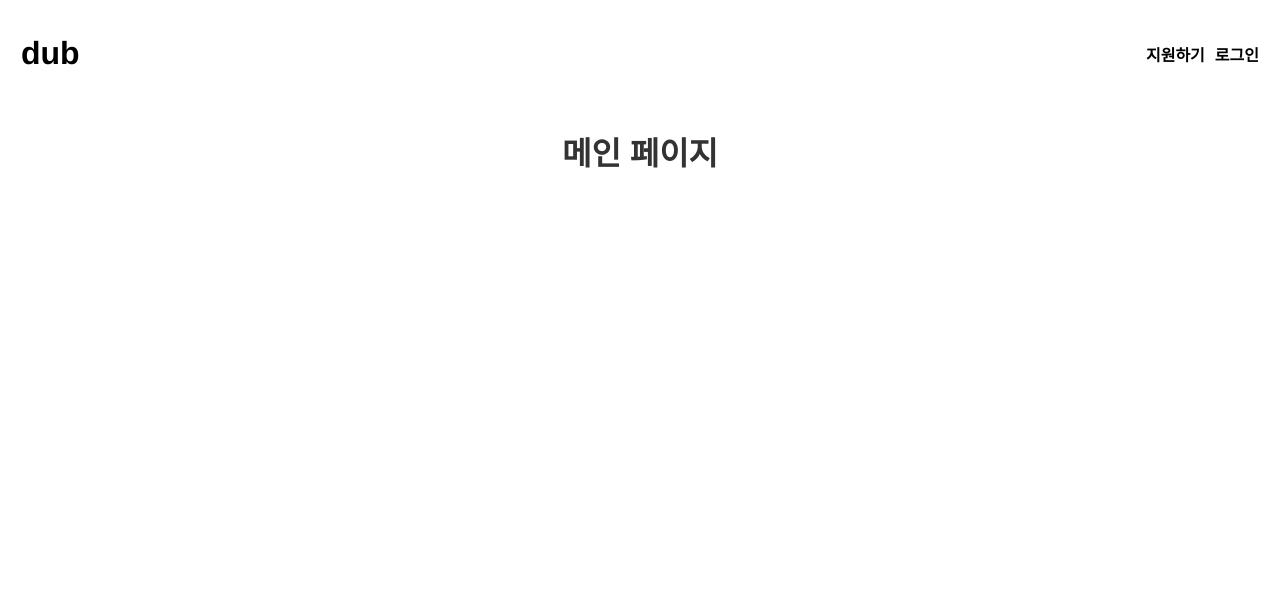
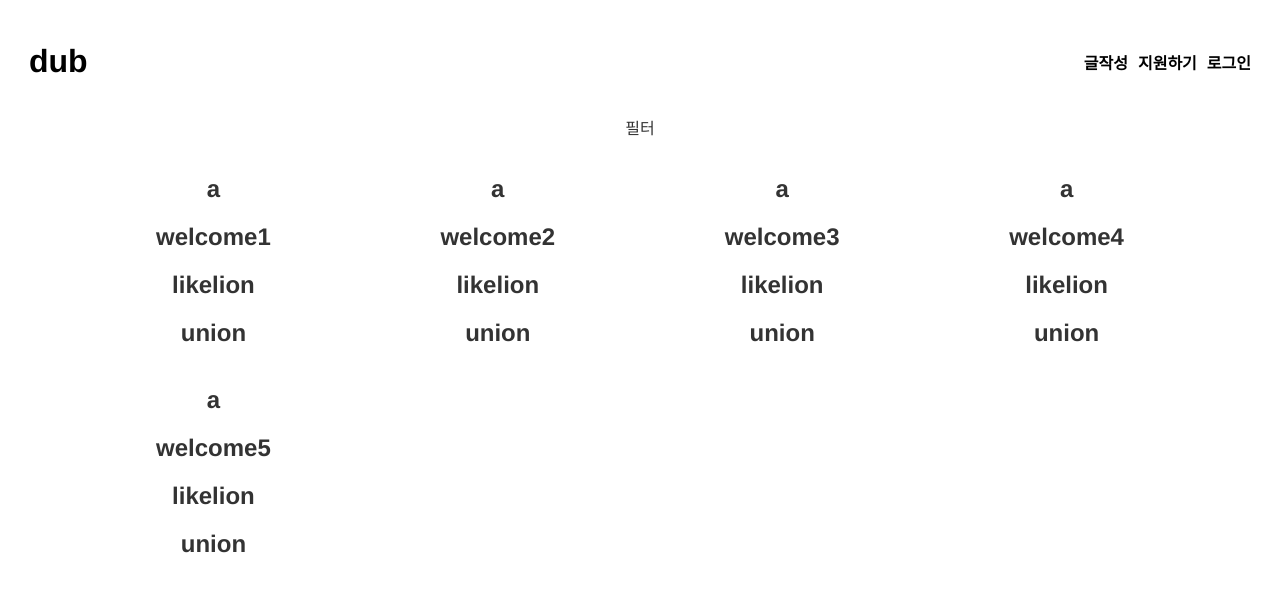
Before and after one commit to Likelion-Kwangwoon/dub_club_wanted, a React (Create React App) app in the folder dub/: page / in a window 1280 px wide. Shown: the top 592 px of the page. Built offline with nearby package versions, Linux system fonts and the light colour scheme.

Commit message:
feat: mainPage grid
메인페이지 레이아웃 작성 및 더미데이터 만들기
탑바에 글작성 버튼 만들기

```diff
--- a/dub/src/Router.js
+++ b/dub/src/Router.js
@@ -3,6 +3,7 @@ import React, { Fragment } from 'react';
 import MainPage from './components/main/mainPage';
 import TopBar from './components/navigation/topBar';
 import LoginPage from './components/navigation/loginPage/loginPage';
+import DetailInput from './components/detailInput/detailInput';
 function Router() {
   return(
     <BrowserRouter>
@@ -13,6 +14,7 @@ function Router() {
         <Routes>
           <Route path='/' element={<MainPage />} />
           <Route path='/loginpage' element={<LoginPage />} />
+          <Route path='/detailinput' element={<DetailInput />} />
         </Routes>
       </Fragment>
     </BrowserRouter>
--- /dev/null
+++ b/dub/src/components/detailInput/detailInput.jsx
@@ -0,0 +1,9 @@
+import React from 'react';
+
+function DetailInput() {
+  return(
+    <div>clubdetail작성페이지</div>
+  )
+}
+
+export default DetailInput;
--- /dev/null
+++ b/dub/src/components/main/clubFilter.jsx
@@ -0,0 +1,9 @@
+import React from 'react';
+
+function ClubFilter() {
+  return(
+    <div>필터</div>
+  )
+}
+
+export default ClubFilter;
--- /dev/null
+++ b/dub/src/components/main/clubList.jsx
@@ -0,0 +1,29 @@
+import React from 'react';
+import clubdata from "../../dummy/clubdata.json";
+import './clubList.scss'
+function ClubList() {
+  const data = clubdata;
+  return(
+    <div className='Club-container'>
+      <ul className='Club-list'>
+        {
+          data.club.map((club) => {
+            return (
+              <li className='Club-card-container'>
+                <div className='Club-card'>
+                  <h2>{club.image}</h2>
+                  <h2>{club.title}</h2>
+                  <h2>{club.name}</h2>
+                  <h2>{club.category}</h2>
+                </div>
+              </li>
+            )
+          })
+        }
+
+      </ul>
+    </div>
+  )
+}
+
+export default ClubList;
--- /dev/null
+++ b/dub/src/components/main/clubList.scss
@@ -0,0 +1,18 @@
+.Club-container {
+  display:flex;
+  flex-direction: column;
+  flex-wrap : wrap;
+  width: 100%;
+}
+.Club-list {
+  list-style: none;
+  padding:0px;
+}
+.Club-card-container {
+  width: 25%;
+  float: left;
+}
+.Club-card {
+  width:100%;
+  height: 100%;
+}
--- a/dub/src/components/main/mainPage.jsx
+++ b/dub/src/components/main/mainPage.jsx
@@ -1,9 +1,12 @@
 import React from 'react';
-
+import ClubList from './clubList';
+import './mainPage.scss';
+import ClubFilter from './clubFilter';
 function MainPage() {
   return(
-    <div>
-      <h1> 메인 페이지 </h1>
+    <div className='main-page'>
+      <ClubFilter />
+      <ClubList />
     </div>
   )
 }
--- a/dub/src/components/main/mainPage.scss
+++ b/dub/src/components/main/mainPage.scss
@@ -1,3 +1,4 @@
-.div {
-  padding-top: 75px;
+.main-page {
+  width: 90%;
+  margin: 0 auto;
 }
--- a/dub/src/components/navigation/topBar.jsx
+++ b/dub/src/components/navigation/topBar.jsx
@@ -10,11 +10,15 @@ function TopBar() {
   const gotoLogin = () => {
     navigate("/loginpage");
   }
+  const gotoInput = () => {
+    navigate("/detailinput");
+  }
 
   return(
     <header>
       <span onClick={gotoMain}><h1>dub</h1></span>
       <nav>
+        <span onClick={gotoInput}>글작성</span>
         <span>지원하기</span>
         <span onClick={gotoLogin}>로그인</span>
       </nav>
--- /dev/null
+++ b/dub/src/dummy/clubdata.json
@@ -0,0 +1,34 @@
+{
+  "club" :[
+    {
+      "image": "a",
+      "title": "welcome1",
+      "name" : "likelion",
+      "category" : "union"
+    },
+    {
+      "image": "a",
+      "title": "welcome2",
+      "name" : "likelion",
+      "category" : "union"
+    },
+    {
+      "image": "a",
+      "title": "welcome3",
+      "name" : "likelion",
+      "category" : "union"
+    },
+    {
+      "image": "a",
+      "title": "welcome4",
+      "name" : "likelion",
+      "category" : "union"
+    },
+    {
+      "image": "a",
+      "title": "welcome5",
+      "name" : "likelion",
+      "category" : "union"
+    }
+  ]
+}
--- a/dub/src/index.scss
+++ b/dub/src/index.scss
@@ -1,22 +1,8 @@
-body {
-  margin: 0;
-  font-family: -apple-system, BlinkMacSystemFont, 'Segoe UI', 'Roboto', 'Oxygen',
-    'Ubuntu', 'Cantarell', 'Fira Sans', 'Droid Sans', 'Helvetica Neue',
-    sans-serif;
-  -webkit-font-smoothing: antialiased;
-  -moz-osx-font-smoothing: grayscale;
-}
-
-code {
-  font-family: source-code-pro, Menlo, Monaco, Consolas, 'Courier New',
-    monospace;
-}
-
-
 $font-stack:    Helvetica, sans-serif;
 $primary-color: #333;
 
 body {
   font: 100% $font-stack;
   color: $primary-color;
+  text-align: center;
 }
```
